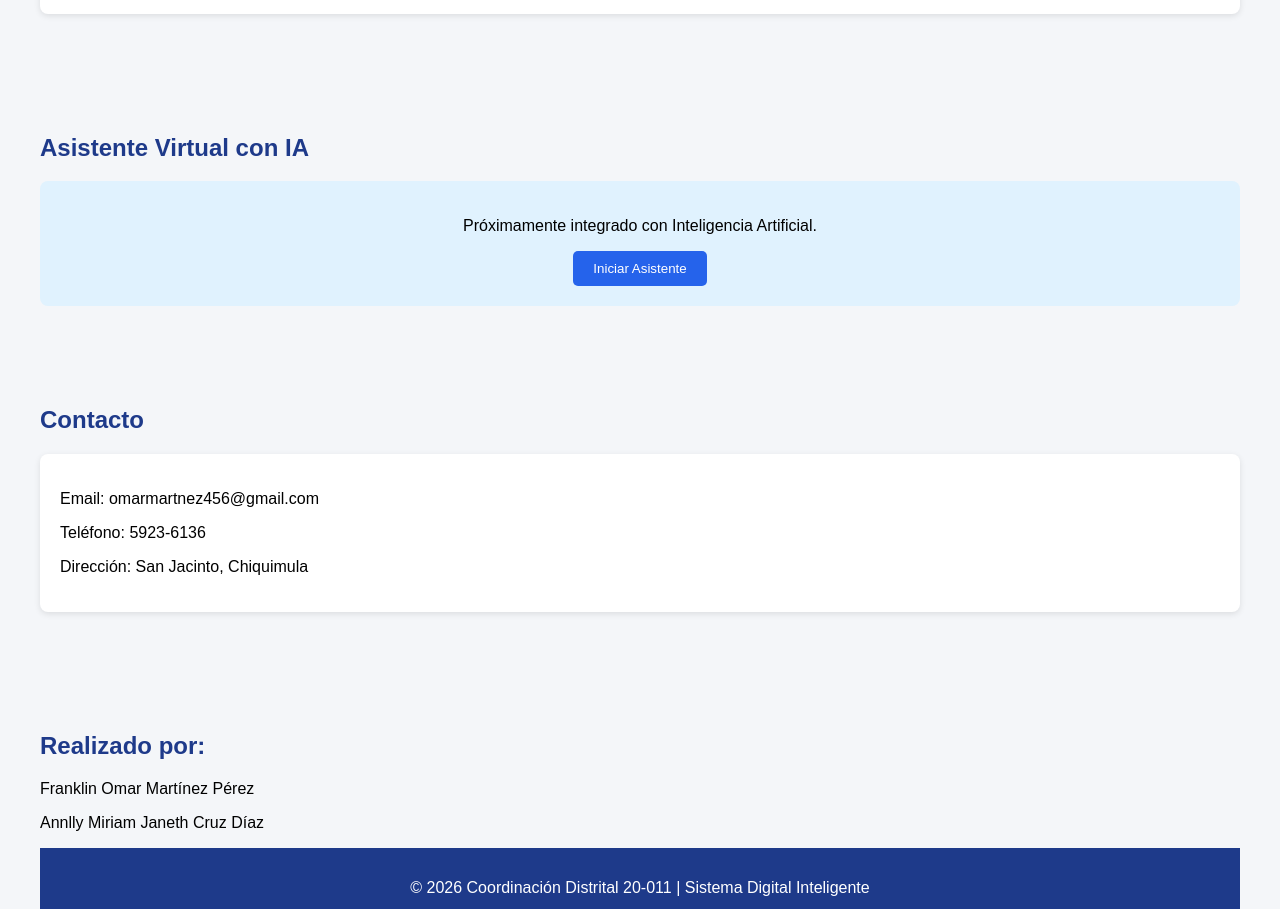
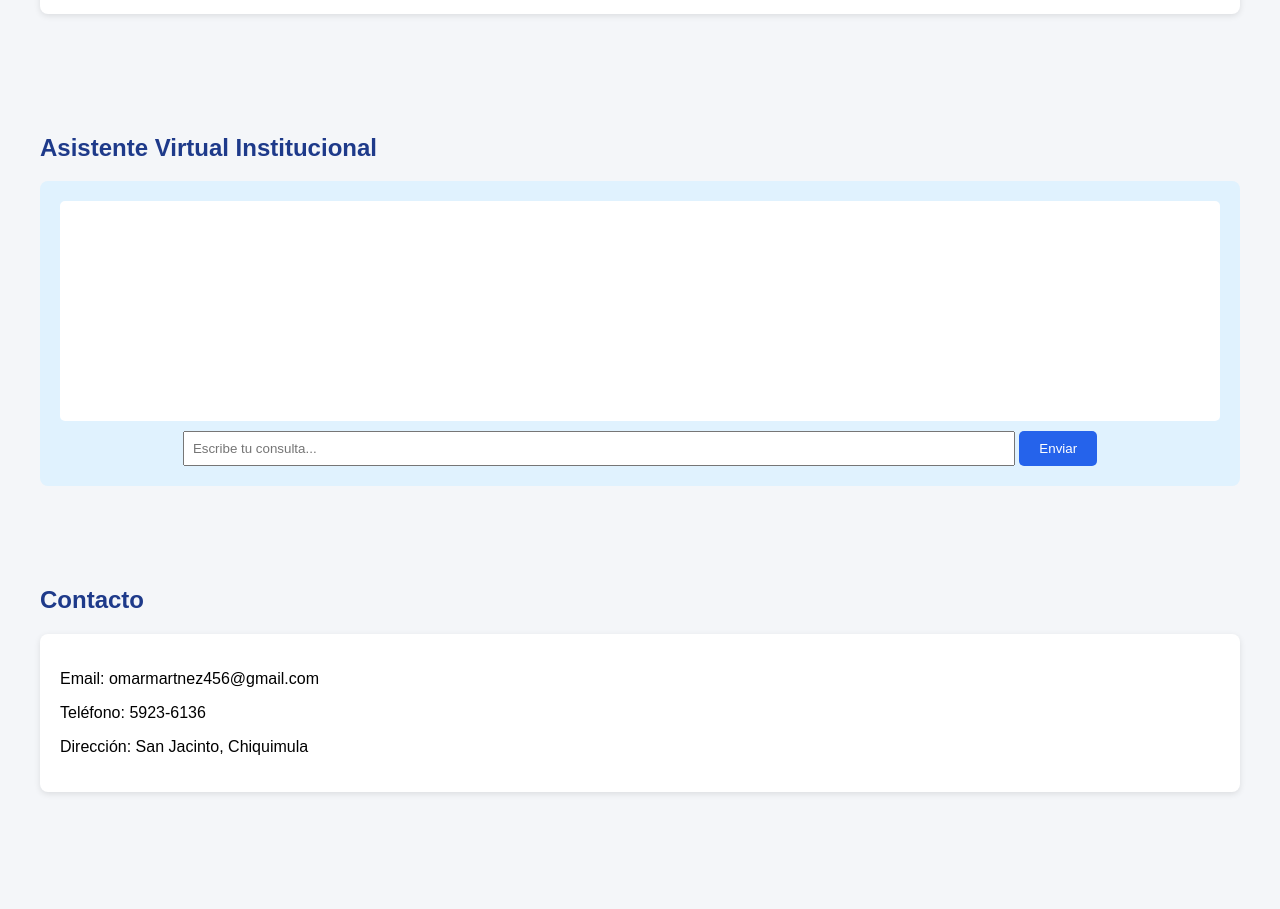
Before and after one commit to omarmartnez456-web/coordinacion-20011, a plain HTML site: page index.html in a window 1280 px wide. Shown: the part 1120-2029 px from the top of the page. Drawn offline with Linux system fonts and the light colour scheme.

Commit message:
Update index.html

```diff
--- a/index.html
+++ b/index.html
@@ -123,15 +123,16 @@
 </section>
 
 <section id="chatbot">
-    <h2>Asistente Virtual con IA</h2>
+    <h2>Asistente Virtual Institucional</h2>
     <div class="chatbot-box">
-        <p>Próximamente integrado con Inteligencia Artificial.</p>
-        <button onclick="alert('Aquí se integrará el chatbot con IA')">
-            Iniciar Asistente
-        </button>
+
+        <div id="messages" style="height:200px; overflow-y:auto; text-align:left; background:white; padding:10px; border-radius:5px; margin-bottom:10px;"></div>
+
+        <input type="text" id="userInput" placeholder="Escribe tu consulta..." style="width:70%; padding:8px;">
+        <button onclick="responder()">Enviar</button>
+
     </div>
 </section>
-
 <section id="contacto">
     <h2>Contacto</h2>
     <div class="card">
@@ -140,14 +141,44 @@
         <p>Dirección: San Jacinto, Chiquimula</p>
     </div>
 </section>
-<section id="Realizado por">
-        <h2>Realizado por:</h2>
-        <p>Franklin Omar Martínez Pérez</p>
-        <p>Annlly Miriam Janeth Cruz Díaz</p>
-          </div>
+<section id="realizado">
+    <h2>Realizado por:</h2>
+    <p>Franklin Omar Martínez Pérez</p>
+    <p>Annlly Miriam Janeth Cruz Díaz</p>
+</section>
+
 <footer>
     <p>© 2026 Coordinación Distrital 20-011 | Sistema Digital Inteligente</p>
 </footer>
+<script>
+function responder() {
+    let input = document.getElementById("userInput").value.toLowerCase();
+    let mensajes = document.getElementById("messages");
+
+    mensajes.innerHTML += "<p><b>Tú:</b> " + input + "</p>";
+
+    let respuesta = "Lo siento, no tengo información sobre eso.";
+
+    if (input.includes("mision")) {
+        respuesta = "La misión de la Coordinación Distrital es garantizar la gestión administrativa eficiente y el cumplimiento de los lineamientos institucionales.";
+    }
+
+    else if (input.includes("vision")) {
+        respuesta = "La visión es consolidarse como una unidad administrativa eficiente, transparente y orientada al servicio.";
+    }
+
+    else if (input.includes("oficio")) {
+        respuesta = "Modelo de oficio:\n\nPor medio de la presente me permito saludarle cordialmente y a la vez solicitar...";
+    }
+
+    else if (input.includes("horario")) {
+        respuesta = "El horario de atención es de lunes a viernes de 8:00 AM a 4:00 PM.";
+    }
+
+    mensajes.innerHTML += "<p><b>Asistente:</b> " + respuesta + "</p>";
+    document.getElementById("userInput").value = "";
+}
+</script>
 
 </body>
 </html>
```
